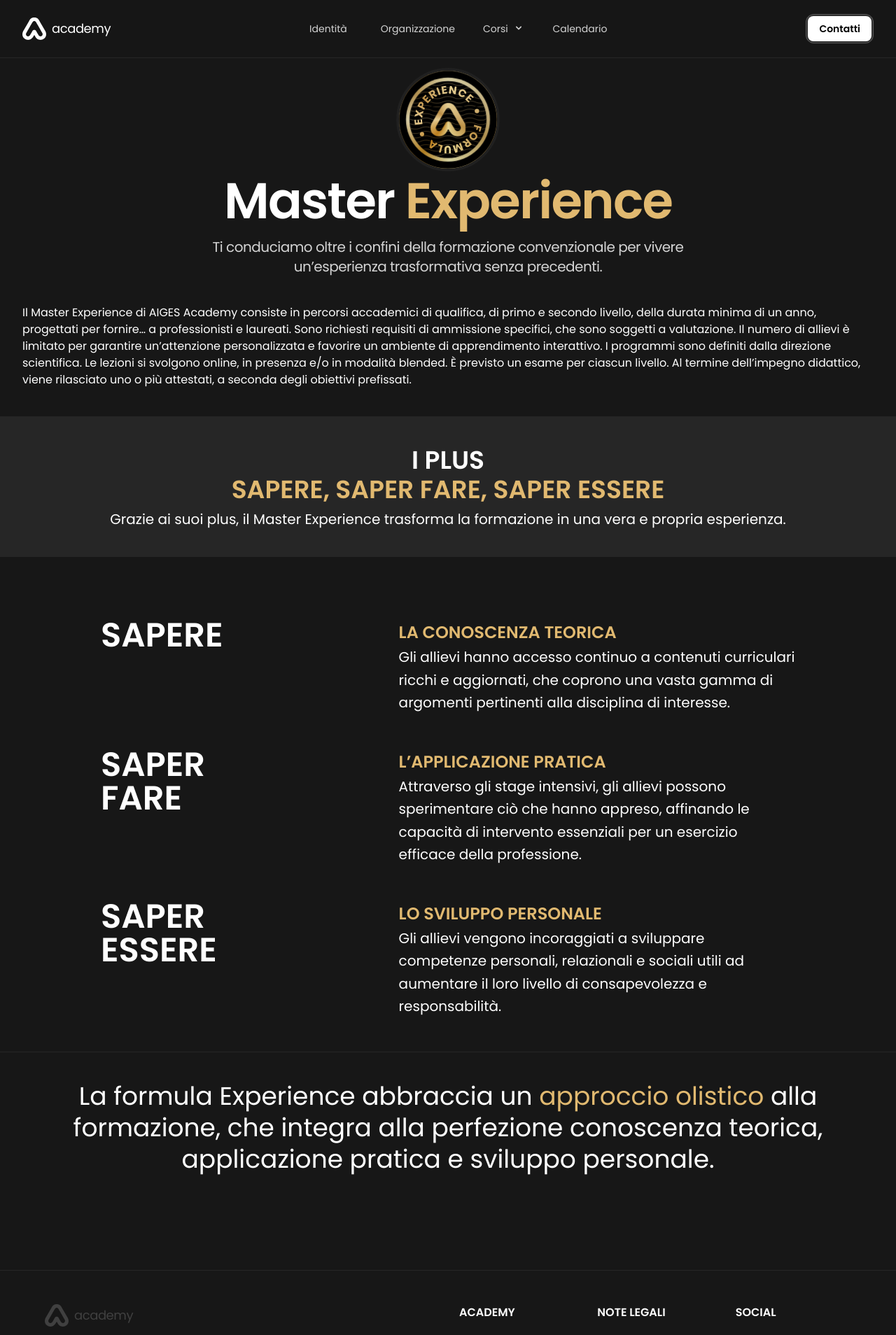
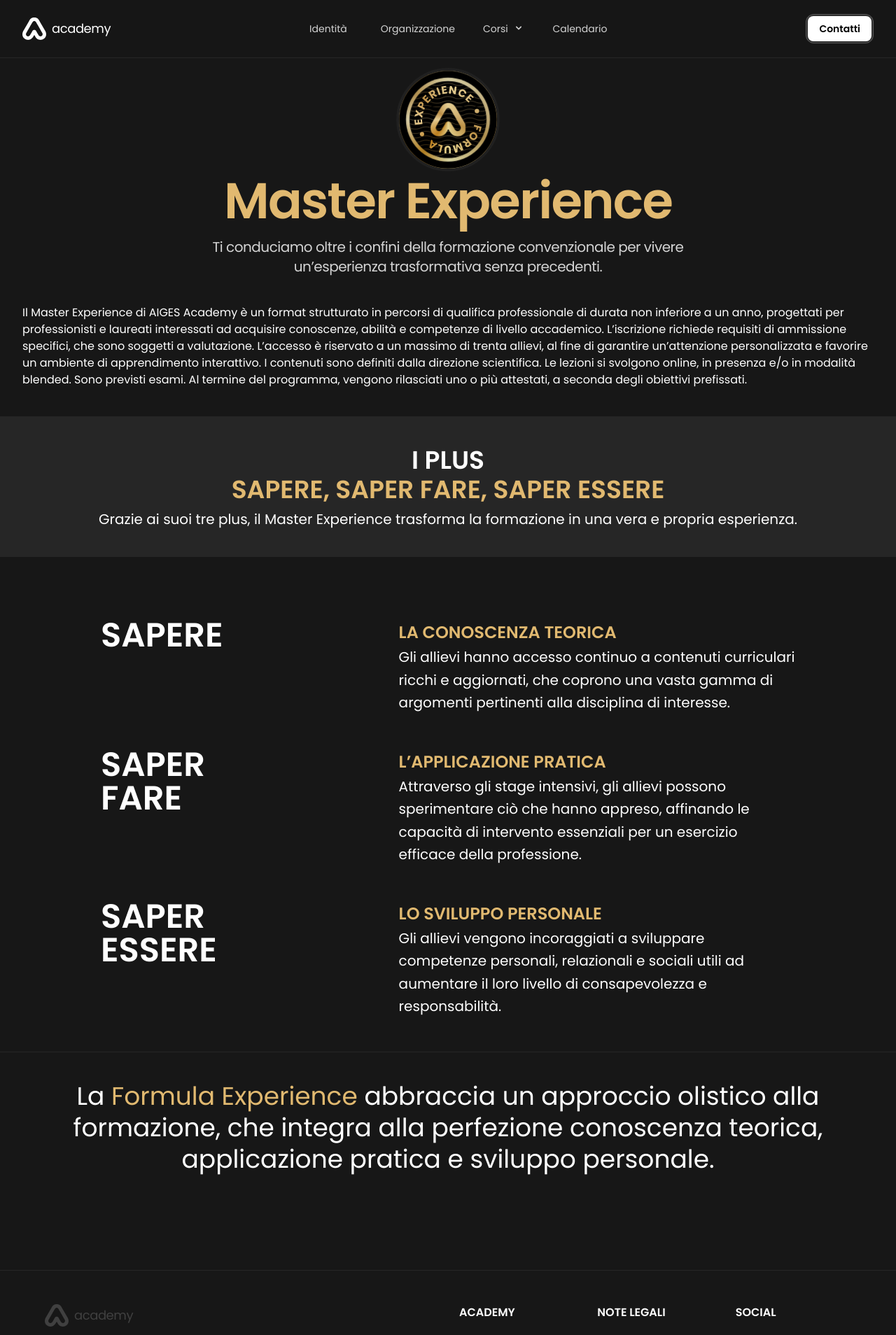
Before and after one commit to plasm/academy, a Nuxt app: page /corsi/master-experience in a window 1280 px wide. Shown: the top 1908 px of the page at 70% size. Built offline with nearby package versions, Linux system fonts and the light colour scheme.

Commit message:
feat: pages

```diff
--- a/json/courses.json
+++ b/json/courses.json
@@ -1,7 +1,7 @@
 [
   {
     "title": "Master Experience",
-    "description": "Percorsi accademici di qualifica",
+    "description": "Percorsi di qualifica professionale",
     "route": "/corsi/master-experience"
   },
   {
@@ -11,7 +11,7 @@
   },
   {
     "title": "Aggiornamento professionale",
-    "description": "Programmi di formazione continua",
+    "description": "Piani di formazione continua",
     "route": "/corsi/aggiornamento-professionale"
   },
   {
--- a/pages/corsi/aggiornamento-professionale.vue
+++ b/pages/corsi/aggiornamento-professionale.vue
@@ -7,6 +7,9 @@
         </div>
       </template>
     </ac-heading>
+    <div class="text-white">
+      L’aggiornamento professionale di AIGES Academy è un format strutturato in piani di formazione continua di durata compresa tra due e otto ore, progettati per professionisti e laureati interessati a perfezionare le conoscenze, le abilità e le competenze acquisite attraverso la formazione. L’iscrizione non richiede requisiti di ammissione specifici. L’accesso è aperto a un massimo di cinquecento partecipanti. I contenuti sono definiti dalla direzione scientifica. Le lezioni si svolgono online. Non sono previsti esami. Al termine del programma, viene rilasciato un attestato.
+    </div>
   </div>
 </template>
 
--- a/pages/corsi/index.vue
+++ b/pages/corsi/index.vue
@@ -30,7 +30,7 @@
               <ac-shield experience theme="gold" :persistent="activeCourse==='master'" />
             </template>
             <div class="mb-4 text-3xl font-semibold">
-              Master experience
+              Master Experience
             </div>
             <div class="leading-normal text-neutral-300">
               Lorem ipsum dolor sit, amet consectetur adipisicing elit. Sed tempore maxime exercitationem sit, non delectus possimus quis reiciendis expedita repudiandae, molestiae praesentium laboriosam in neque nam quo quam doloremque dolorem!
--- a/pages/corsi/master-experience.vue
+++ b/pages/corsi/master-experience.vue
@@ -5,12 +5,12 @@
       <ac-heading description="Ti conduciamo oltre i confini della formazione convenzionale per vivere un’esperienza trasformativa senza precedenti.">
         <template #title>
           <div class="leading-none ">
-            Master <span class="gold">Experience</span>
+            <span class="gold">Master Experience</span>
           </div>
         </template>
       </ac-heading>
       <div class="text-white">
-        Il Master Experience di AIGES Academy consiste in percorsi accademici di qualifica, di primo e secondo livello, della durata minima di un anno, progettati per fornire… a professionisti e laureati. Sono richiesti requisiti di ammissione specifici, che sono soggetti a valutazione. Il numero di allievi è limitato per garantire un’attenzione personalizzata e favorire un ambiente di apprendimento interattivo. I programmi sono definiti dalla direzione scientifica. Le lezioni si svolgono online, in presenza e/o in modalità blended. È previsto un esame per ciascun livello. Al termine dell’impegno didattico, viene rilasciato uno o più attestati, a seconda degli obiettivi prefissati.
+        Il Master Experience di AIGES Academy è un format strutturato in percorsi di qualifica professionale di durata non inferiore a un anno, progettati per professionisti e laureati interessati ad acquisire conoscenze, abilità e competenze di livello accademico. L’iscrizione richiede requisiti di ammissione specifici, che sono soggetti a valutazione. L’accesso è riservato a un massimo di trenta allievi, al fine di garantire un’attenzione personalizzata e favorire un ambiente di apprendimento interattivo. I contenuti sono definiti dalla direzione scientifica. Le lezioni si svolgono online, in presenza e/o in modalità blended. Sono previsti esami. Al termine del programma, vengono rilasciati uno o più attestati, a seconda degli obiettivi prefissati.
       </div>
     </div>
 
@@ -23,7 +23,7 @@
           SAPERE, SAPER FARE, SAPER ESSERE
         </div>
         <div class="mt-2 text-xl">
-          Grazie ai suoi plus, il Master Experience trasforma la formazione in una vera e propria esperienza.
+          Grazie ai suoi tre plus, il Master Experience trasforma la formazione in una vera e propria esperienza.
         </div>
       </div>
     </div>
@@ -34,7 +34,7 @@
 
     <div class="mx-auto px-4 sm:px-6 md:px-8 2xl:max-w-7xl">
       <div class="my-10 text-center text-4xl leading-tight text-white">
-        La formula Experience abbraccia un <span class="gold">approccio olistico</span> alla formazione, che integra alla perfezione conoscenza teorica, applicazione pratica e sviluppo personale.
+        La <span class="gold">Formula Experience</span> abbraccia un approccio olistico alla formazione, che integra alla perfezione conoscenza teorica, applicazione pratica e sviluppo personale.
       </div>
     </div>
   </div>
```
